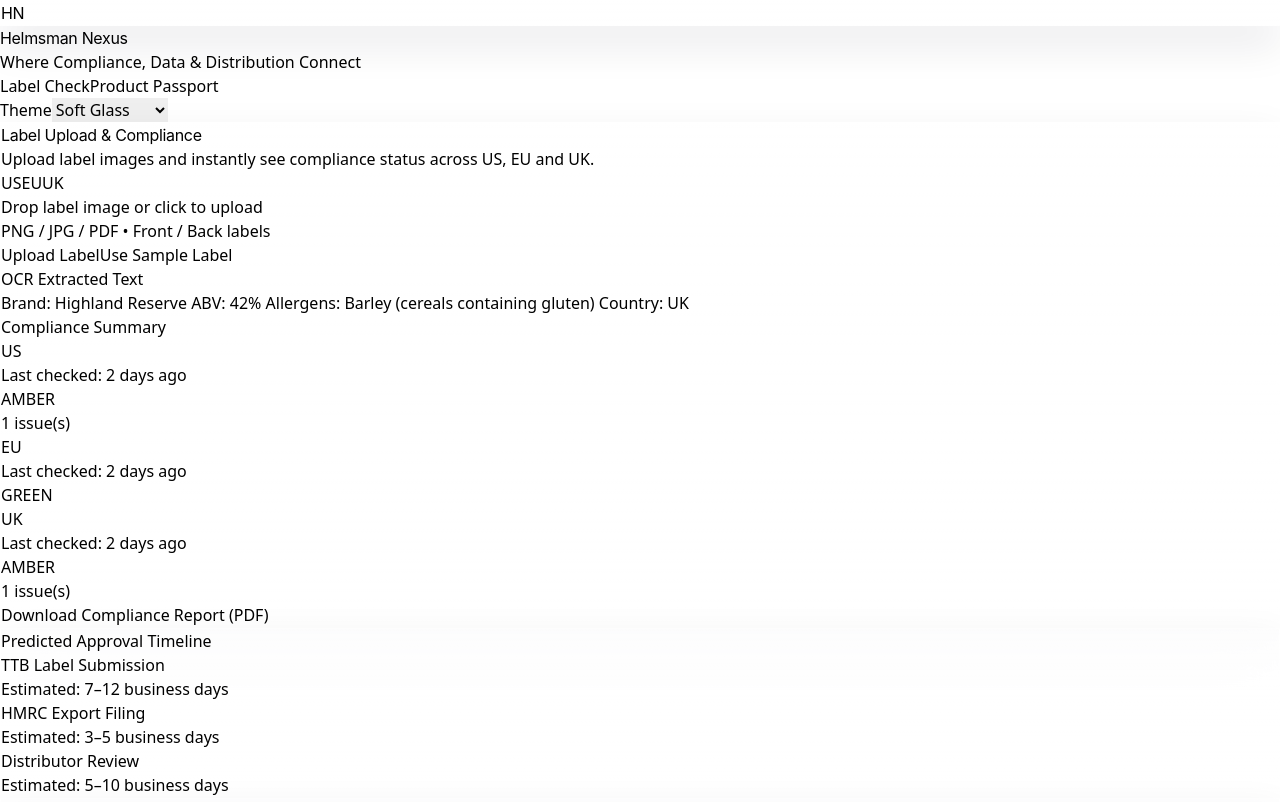
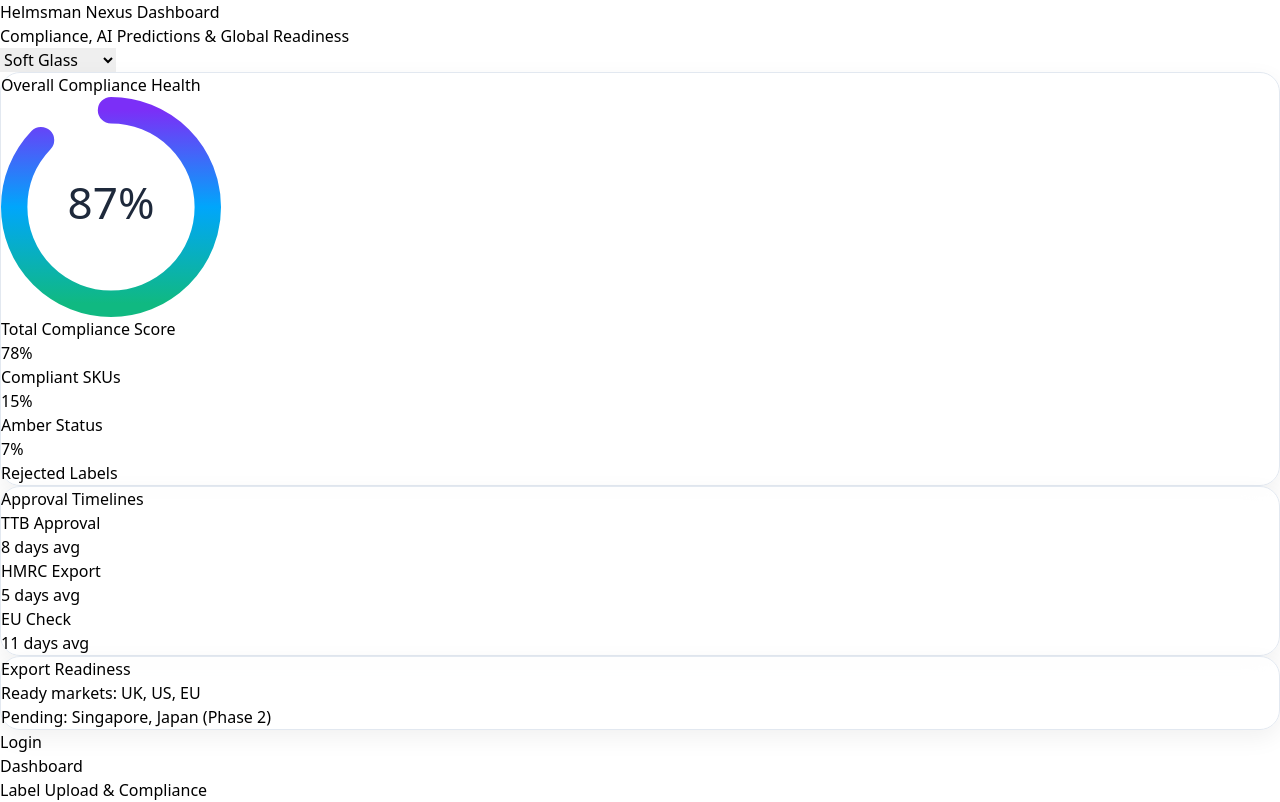
Before and after one commit to anix-dev/hel_nex, a React (Vite) app: page /dashboard in a window 1280 px wide. Shown: the top 802 px of the page. Built offline with nearby package versions, Linux system fonts and the light colour scheme; the HTML template or start-up script is replaced by a standard one.

Commit message:
latest code is here

```diff
--- a/package.json
+++ b/package.json
@@ -14,6 +14,7 @@
     "framer-motion": "^12.23.25",
     "lucide-react": "^0.556.0",
     "react": "^19.2.0",
+    "react-circular-progressbar": "^2.2.0",
     "react-dom": "^19.2.0",
     "react-router-dom": "^7.10.1"
   },
--- a/src/App.jsx
+++ b/src/App.jsx
@@ -14,6 +14,7 @@
 import RegulatoryTemplateAdmin from './pages/RegulatoryTemplateAdmin';
 import RegulatoryTemplateUploader from './pages/RegulatoryTemplateUploader';
 import Footer from './pages/Footer';
+import Ldashboard from './pages/Ldashboard';
 
 function App() {
   return (
@@ -21,7 +22,8 @@
       <Routes>
         <Route path="/" element={<Login />} />
         <Route path="/login" element={<Login />} />
-        <Route path="/dashboard" element={<Dashboard />} />
+        <Route path="/landingdashboard" element={<Dashboard />} />
+        <Route path="/dashboard" element={<Ldashboard />} />
         <Route path="/admin-panel" element={<AdminPanel />} />
         <Route path="/digital-product-passport" element={<DigitalProductPassport />} />
         <Route path="/distributor-network" element={<DistributorNetwork />} />
--- a/src/pages/AdminPanel.jsx
+++ b/src/pages/AdminPanel.jsx
@@ -191,12 +191,7 @@
             <div className="h-8 w-8 rounded-full bg-emerald-50 flex items-center justify-center">
               <UserCog className="h-4 w-4 text-emerald-500" />
             </div>
-            <div>
-              <h3 className="text-sm font-semibold text-slate-900">Role-based access</h3>
-              <p className="text-[11px] text-slate-500 mt-1">
-                Define Admin, Manager, Developer, and Viewer roles with clear responsibilities.
-              </p>
-            </div>
+
           </CardContent>
         </Card>
 
--- a/src/pages/ExciseDutyCalculator.jsx
+++ b/src/pages/ExciseDutyCalculator.jsx
@@ -82,9 +82,6 @@
               Calculate Duties
             </Button>
 
-            <p className="text-[11px] text-slate-500 leading-relaxed">
-              Developer Note: Use editable tax tables so admins can update rules without code deployments.
-            </p>
           </CardContent>
         </Card>
 
--- a/src/pages/ExportDocumentationAutomation.jsx
+++ b/src/pages/ExportDocumentationAutomation.jsx
@@ -98,9 +98,7 @@
               )}
             </div>
 
-            <p className="text-[11px] text-slate-500">
-              Developer Note: Generated documents are version-controlled and securely stored. Integrate with document management API or AWS S3 bucket.
-            </p>
+
           </CardContent>
         </Card>
 
--- a/src/pages/Footer.jsx
+++ b/src/pages/Footer.jsx
@@ -3,7 +3,9 @@
 export default function Footer() {
   const routes = [
     { path: "/login", label: "Login" },
-    { path: "/dashboard", label: "Dashboard" },
+      { path: "/dashboard", label: "Dashboard" },
+    { path: "/landingdashboard", label: "Label Upload & Compliance" },
+
     { path: "/admin-panel", label: "Admin Panel" },
     { path: "/digital-product-passport", label: "Digital Product Passport" },
     { path: "/distributor-network", label: "Distributor Network" },
--- a/src/pages/FormulaComplianceEngine.jsx
+++ b/src/pages/FormulaComplianceEngine.jsx
@@ -98,9 +98,6 @@
               Run Compliance Check
             </Button>
 
-            <p className="text-[11px] text-slate-500 leading-relaxed">
-              Developer Note: Plug these inputs into API to validate per-market rules. Thresholds are editable by admin.
-            </p>
           </CardContent>
         </Card>
 
--- /dev/null
+++ b/src/pages/Ldashboard.jsx
@@ -0,0 +1,319 @@
+import React, { useState } from 'react';
+
+import { CircularProgressbar, buildStyles } from 'react-circular-progressbar';
+
+import 'react-circular-progressbar/dist/styles.css';
+
+
+// Helmsman Nexus – Segmented Gradient Gauge for Compliance Score
+
+
+function Ldashboard() {
+
+  const [theme, setTheme] = useState('soft-glass');
+
+
+  const neonBackground = {
+
+    background: 'linear-gradient(135deg, #0c1020 0%, #1c1e3a 40%, #0a0c1a 100%)',
+
+  };
+
+
+  return (
+
+    <div
+
+      style={theme === 'neon-dark' ? neonBackground : {}}
+
+      className={
+
+        theme === 'soft-glass'
+
+          ? 'min-h-screen bg-[#f6f7fb] text-slate-900'
+
+          : 'min-h-screen text-white'
+
+      }
+
+    >
+
+      <GlobalStyles />
+
+      <div className="max-w-7xl mx-auto p-6">
+
+        <Header theme={theme} setTheme={setTheme} />
+
+        <div className="space-y-6 mt-4">
+
+          <ComplianceGauge theme={theme} />
+
+          <BottomSection theme={theme} />
+
+        </div>
+
+      </div>
+
+    </div>
+
+  );
+
+}
+
+
+function GlobalStyles() {
+
+  return (
+
+    <style>{`
+
+      :root {
+
+        --soft-bg: #ffffffcc;
+
+        --soft-border: #e2e8f0;
+
+      }
+
+      .glass-card {
+
+        backdrop-filter: blur(16px) saturate(180%);
+
+        background-color: var(--soft-bg);
+
+        border: 1px solid var(--soft-border);
+
+        border-radius: 20px;
+
+        box-shadow: 0 8px 24px rgba(0,0,0,0.06);
+
+      }
+
+      .glass-dark {
+
+        backdrop-filter: blur(18px) saturate(160%);
+
+        background: rgba(12, 14, 30, 0.5);
+
+        border-radius: 20px;
+
+        border: 1px solid rgba(255, 255, 255, 0.08);
+
+        box-shadow: 0 0 25px rgba(123,47,247,0.3), 0 0 40px rgba(0,166,251,0.2);
+
+      }
+
+    `}</style>
+
+  );
+
+}
+
+
+function Header({ theme, setTheme }) {
+
+  const isSoft = theme === 'soft-glass';
+
+  return (
+
+    <header className="flex items-center justify-between mb-4">
+
+      <div>
+
+        <h1 className={`text-2xl font-bold ${isSoft ? 'text-slate-800' : 'text-white'}`}>Helmsman Nexus Dashboard</h1>
+
+        <p className={`text-sm ${isSoft ? 'text-slate-500' : 'text-slate-400'}`}>Compliance, AI Predictions & Global Readiness</p>
+
+      </div>
+
+      <select value={theme} onChange={(e) => setTheme(e.target.value)} className="border rounded px-3 py-1 text-sm">
+
+        <option value="soft-glass">Soft Glass</option>
+
+        <option value="neon-dark">Neon Hybrid</option>
+
+      </select>
+
+    </header>
+
+  );
+
+}
+
+
+function ComplianceGauge({ theme }) {
+
+  const isSoft = theme === 'soft-glass';
+
+  const card = isSoft ? 'glass-card' : 'glass-dark';
+
+
+  const score = 87;
+
+
+  return (
+
+    <div className={`${card} p-8 text-center relative`}>
+
+      <h2 className={`text-lg font-semibold mb-6 ${isSoft ? 'text-slate-800' : 'text-white'}`}>Overall Compliance Health</h2>
+
+      <div className="flex justify-center mb-2">
+
+        <div style={{ width: 220, height: 220 }}>
+
+          <CircularProgressbar
+
+            value={score}
+
+            text={`${score}%`}
+
+            strokeWidth={12}
+
+            styles={buildStyles({
+
+              textColor: isSoft ? '#1e293b' : '#fff',
+
+              trailColor: 'rgba(255,255,255,0.1)',
+
+              pathColor: `url(#gradient)`
+
+            })}
+
+          />
+
+          <svg style={{ height: 0 }}>
+
+            <defs>
+
+              <linearGradient id="gradient" gradientTransform="rotate(90)">
+
+                <stop offset="0%" stopColor="#7b2ff7" />
+
+                <stop offset="50%" stopColor="#00a6fb" />
+
+                <stop offset="100%" stopColor="#10b981" />
+
+              </linearGradient>
+
+            </defs>
+
+          </svg>
+
+        </div>
+
+      </div>
+
+      <div className={`text-sm mt-2 ${isSoft ? 'text-slate-600' : 'text-slate-400'}`}>Total Compliance Score</div>
+
+      <div className="mt-6 grid grid-cols-3 gap-4">
+
+        <Metric label="Compliant SKUs" value="78%" color="emerald" />
+
+        <Metric label="Amber Status" value="15%" color="amber" />
+
+        <Metric label="Rejected Labels" value="7%" color="rose" />
+
+      </div>
+
+    </div>
+
+  );
+
+}
+
+
+function Metric({ label, value, color }) {
+
+  const colorMap = {
+
+    emerald: 'text-emerald-500',
+
+    amber: 'text-amber-500',
+
+    rose: 'text-rose-500',
+
+  };
+
+  return (
+
+    <div className="text-center">
+
+      <div className={`text-xl font-bold ${colorMap[color]}`}>{value}</div>
+
+      <div className="text-sm text-slate-500">{label}</div>
+
+    </div>
+
+  );
+
+}
+
+
+function BottomSection({ theme }) {
+
+  const isSoft = theme === 'soft-glass';
+
+  const card = isSoft ? 'glass-card' : 'glass-dark';
+
+  const titleClass = isSoft ? 'text-slate-800' : 'text-white';
+
+  const textClass = isSoft ? 'text-slate-500' : 'text-slate-300';
+
+
+  return (
+
+    <div className="grid grid-cols-1 lg:grid-cols-3 gap-6">
+
+      <div className={`${card} p-6 lg:col-span-2`}>
+
+        <h3 className={`text-base font-semibold mb-3 ${titleClass}`}>Approval Timelines</h3>
+
+        <TimelineRow label="TTB Approval" value="8 days avg" color="bg-sky-500" />
+
+        <TimelineRow label="HMRC Export" value="5 days avg" color="bg-amber-400" />
+
+        <TimelineRow label="EU Check" value="11 days avg" color="bg-emerald-500" />
+
+      </div>
+
+      <div className={`${card} p-6`}>
+
+        <h3 className={`text-base font-semibold mb-3 ${titleClass}`}>Export Readiness</h3>
+
+        <p className={`text-sm ${textClass}`}>Ready markets: UK, US, EU</p>
+
+        <p className={`text-sm mt-1 ${textClass}`}>Pending: Singapore, Japan (Phase 2)</p>
+
+      </div>
+
+    </div>
+
+  );
+
+}
+
+
+function TimelineRow({ label, value, color }) {
+
+  return (
+
+    <div className="flex items-center justify-between py-2 border-b last:border-b-0 border-slate-200/60">
+
+      <div className="flex items-center gap-2">
+
+        <span className={`w-2.5 h-2.5 rounded-full ${color}`} />
+
+        <span className="text-sm text-slate-600">{label}</span>
+
+      </div>
+
+      <span className="text-sm text-slate-400">{value}</span>
+
+    </div>
+
+  );
+
+}
+
+
+export default Ldashboard;
--- a/src/pages/RegulatoryRuleTablesAdmin.jsx
+++ b/src/pages/RegulatoryRuleTablesAdmin.jsx
@@ -287,10 +287,7 @@
             </table>
           </div>
 
-          <p className="text-[11px] text-slate-400 mt-3">
-            Developer note: Persist this table to your rules configuration store (PostgreSQL, DynamoDB or a config
-            service). Each row should map to a rule object consumed by the excise, label and formula engines.
-          </p>
+
         </CardContent>
       </Card>
     </motion.div>
--- a/src/pages/RegulatoryTemplateUploader.jsx
+++ b/src/pages/RegulatoryTemplateUploader.jsx
@@ -16,15 +16,15 @@
 
 
 export default function RegulatoryTemplateUploader() {
-  const [theme, setTheme] = useState<'soft' | 'neon'>('soft');
+  const [theme, setTheme] = useState('soft');
   const [templates, setTemplates] = useState([
     { id: 1, name: 'TTB Export Template', region: 'United States', lastUpdated: '2025-11-20', fileType: 'PDF' },
     { id: 2, name: 'HMRC Duty Declaration', region: 'United Kingdom', lastUpdated: '2025-10-05', fileType: 'XLSX' },
     { id: 3, name: 'EU Customs Certificate', region: 'European Union', lastUpdated: '2025-09-18', fileType: 'DOCX' },
   ]);
-  const [file, setFile] = useState<File | null>(null);
+  const [file, setFile] = useState(null);
   const [dragging, setDragging] = useState(false);
-  const fileInputRef = useRef<HTMLInputElement>(null);
+  const fileInputRef = useRef(null);
 
   const isSoft = theme === 'soft';
 
```
Also changed, not shown: 1 other file (tests, documents, lock files or other folders).
